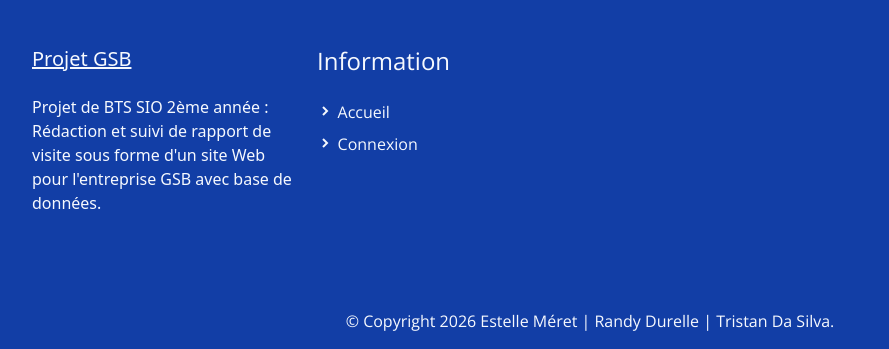
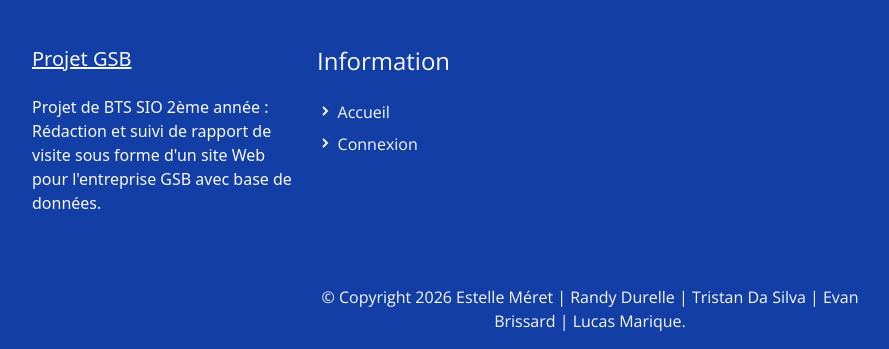
Before and after one commit to EvanBRISSARD/GSB, a PHP site: page / in a window 1280 px wide. Shown: the part 1078-1427 px from the top of the page, without its empty margins (50-939 px from the left). Run offline with PHP 8.4, Linux system fonts and the light colour scheme.

Commit message:
fix: profile bug corriger

```diff
--- a/modele/bd.inc.php
+++ b/modele/bd.inc.php
@@ -7,7 +7,7 @@ function connexionPDO()
 
     $login = 'root';
     $mdp = '';
-    $bd = 'gsbv2026';
+    $bd = 'brissard_gsb2026v3';
     $serveur = 'localhost';
 
     /* serveur de production pour code pays espagne
@@ -18,7 +18,7 @@ function connexionPDO()
     */
 
     try {
-        $conn = new PDO("mysql:host=$serveur;port=3306;dbname=$bd", $login, $mdp, array(Pdo\Mysql::ATTR_INIT_COMMAND => 'SET NAMES \'UTF8\''));
+        $conn = new PDO("mysql:host=$serveur;port=3307;dbname=$bd", $login, $mdp, array(PDO::MYSQL_ATTR_INIT_COMMAND => 'SET NAMES \'UTF8\''));
         $conn->setAttribute(PDO::ATTR_ERRMODE, PDO::ERRMODE_EXCEPTION);
         return $conn;
     } catch (PDOException $e) {
--- a/modele/connexion.modele.inc.php
+++ b/modele/connexion.modele.inc.php
@@ -17,7 +17,7 @@ include_once 'bd.inc.php';
 		LEFT JOIN secteur s ON s.SEC_CODE=r.SEC_CODE
 		WHERE c.COL_MATRICULE= :matricule";
 		$stmt = $pdo->prepare($req);  // Requête préparée et paramétrée
-        $stmt->bindValue(":matricule", $matricule, PDO::PARAM_INT);
+        $stmt->bindValue(":matricule", $matricule, PDO::PARAM_STR);
         $stmt->execute();
 		$result = $stmt->fetch(PDO::FETCH_ASSOC);
 		return $result;
--- a/vues/v_footer.php
+++ b/vues/v_footer.php
@@ -53,7 +53,7 @@
                 <div class="row pt-2 d-flex justify-content-center">
                     <div class="col-lg-6 col-sm-12">
                         <p class="text-center text-light light-300">
-                            © Copyright 2026 Estelle Méret | Randy Durelle | Tristan Da Silva.
+                            © Copyright 2026 Estelle Méret | Randy Durelle | Tristan Da Silva | Evan Brissard | Lucas Marique.
                         </p>
                     </div>
                 </div>
```
Also changed, not shown: 1 other file.
